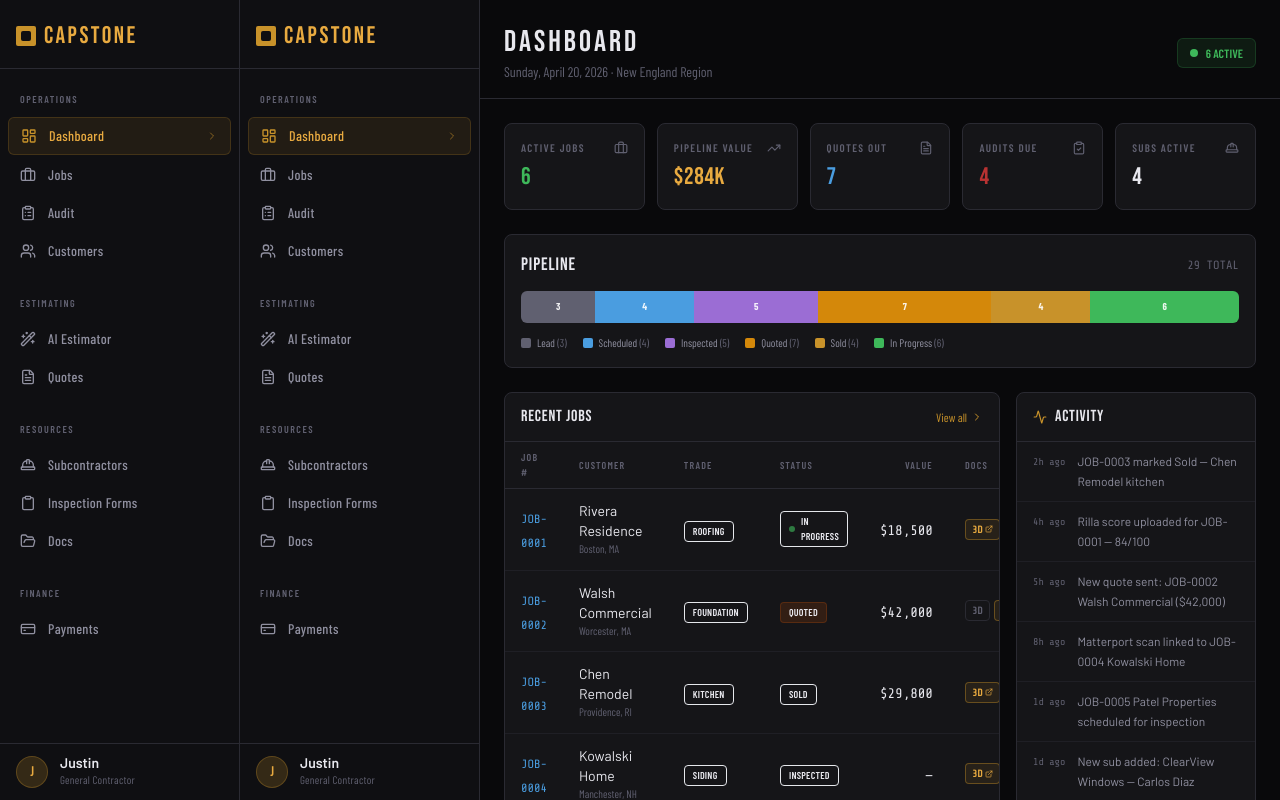
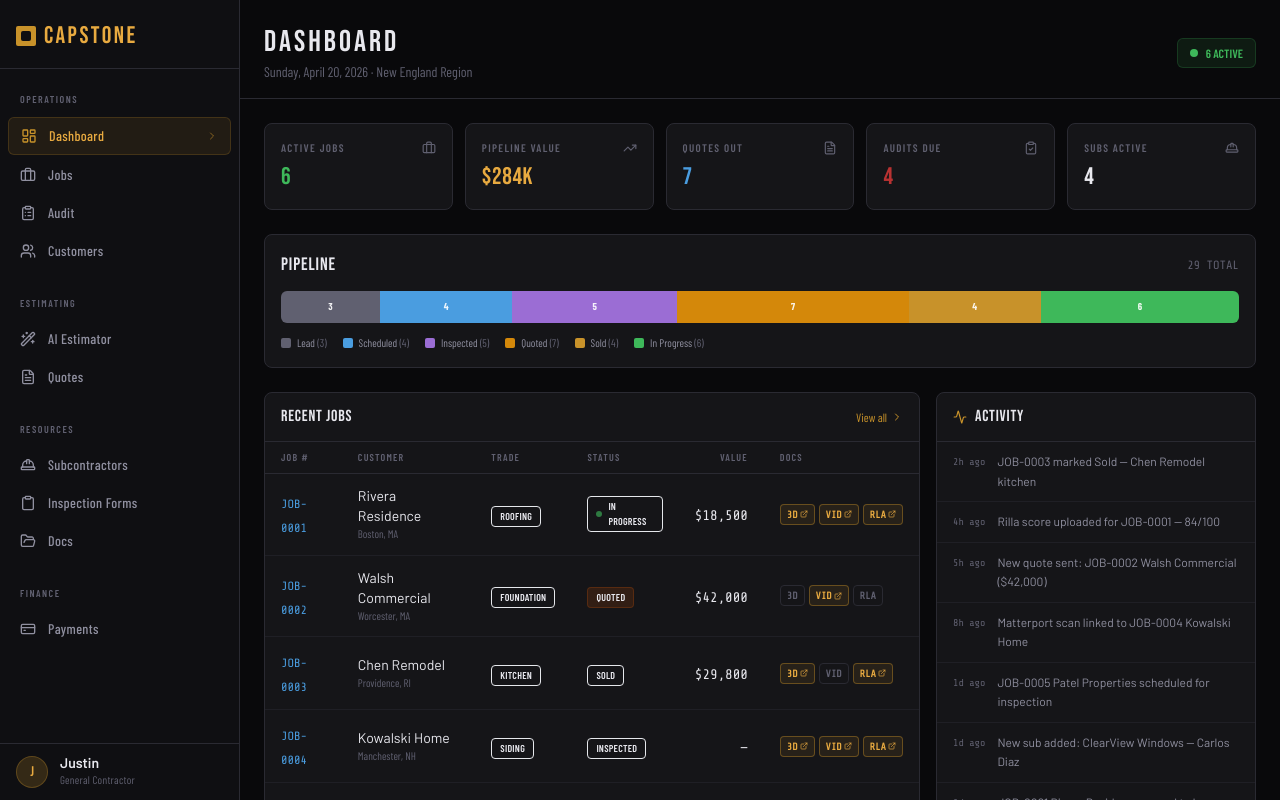
Before and after one commit to GWJREYES/Capstone, a Next.js app: page / in a window 1280 px wide. Built offline with nearby package versions, Linux system fonts and the light colour scheme; a web font is replaced by a local one.

Commit message:
Fix duplicate sidebar on desktop
Removed redundant hidden lg:flex desktop render from Sidebar's mobile overlay
branch — SidebarWrapper already renders the desktop sidebar independently.

https://claude.ai/code/session_014fqFwqVKSjdTthH1JuCUnF

```diff
--- a/components/layout/Sidebar.tsx
+++ b/components/layout/Sidebar.tsx
@@ -117,7 +117,7 @@ export default function Sidebar({ open, onClose }: SidebarProps) {
     </div>
   )
 
-  // Mobile overlay
+  // Mobile overlay only — desktop is rendered separately in SidebarWrapper
   if (typeof open !== 'undefined') {
     return (
       <>
@@ -134,7 +134,6 @@ export default function Sidebar({ open, onClose }: SidebarProps) {
         >
           {content}
         </div>
-        <div className="hidden lg:flex">{content}</div>
       </>
     )
   }
```
